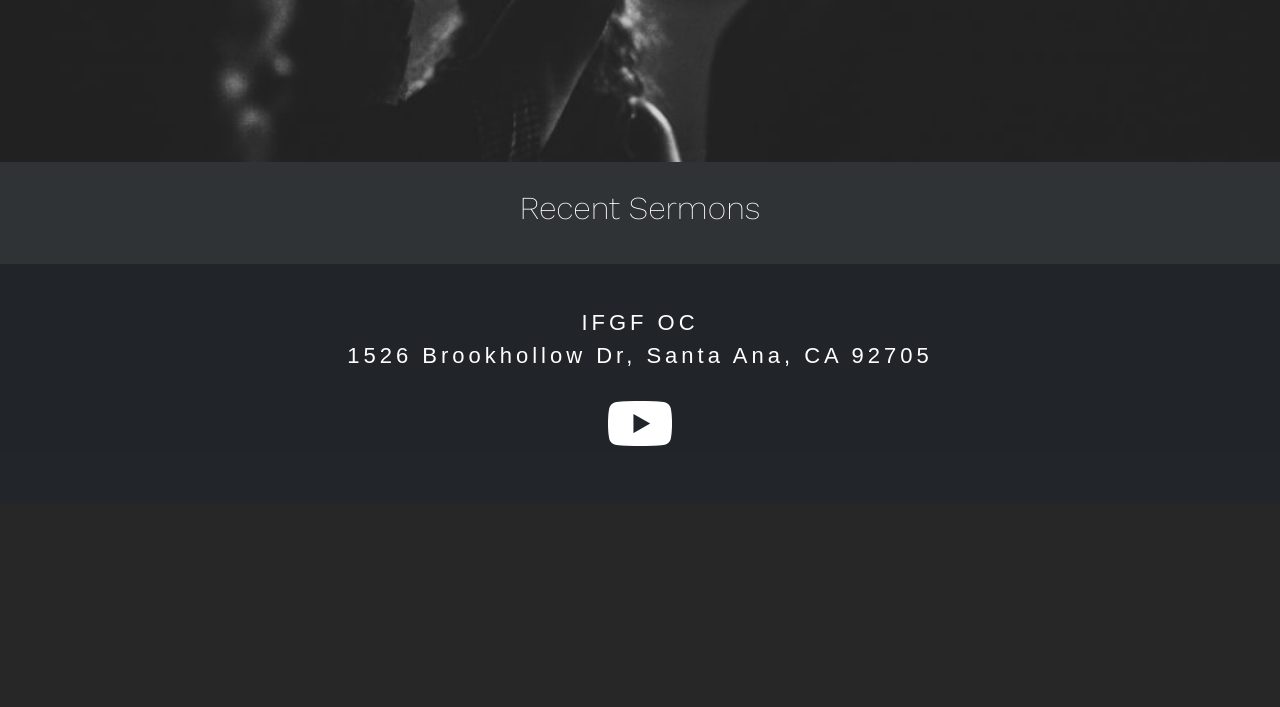
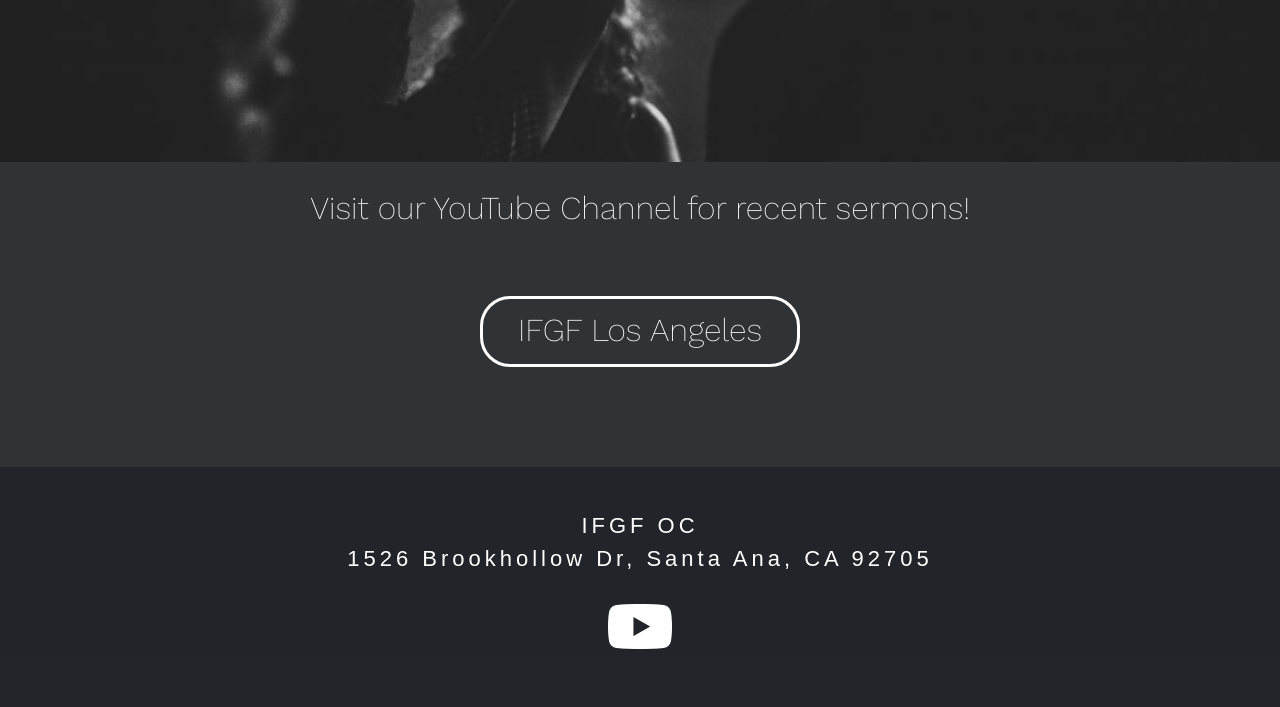
Before and after one commit to jthamrun/ifgfoc, a Django app: page /stream in a window 1280 px wide. Shown: the part 702-1409 px from the top of the page. Before the commit the page ends 1148 px from the top, so only its background shows below. Run offline with Django 3.2, Linux system fonts and the light colour scheme; some libraries are stand-ins or nearby versions; some web fonts are replaced.

Commit message:
FrontEnd Update 08/11/2020

```diff
--- a/church/settings.py
+++ b/church/settings.py
@@ -26,7 +26,7 @@ SECRET_KEY = '++3q$h6t)u6^q#p1&m%e(!mg-je9+@=rn8%*cpjzim3onapiw-'
 DEBUG = True
 
 #'ifgfoc.pythonanywhere.com'
-ALLOWED_HOSTS = []
+ALLOWED_HOSTS = ['ifgfoc.pythonanywhere.com']
 
 
 # Application definition
--- a/ifgfoc/static/js/script.js
+++ b/ifgfoc/static/js/script.js
@@ -1,9 +1,9 @@
-$(document).ready(function(){
+$(document).ready(function() {
     $.get(
         "https://www.googleapis.com/youtube/v3/channels", {
             part: 'contentDetails',
             id: 'UCnlbFb18WzWfsiYnmH10IWg',
-            key: 'AIzaSyDON8FOVrai8e6OlrnNKN5-r9_xktaUEI8' },
+            key: 'AIzaSyBxiln-oRK55Qz_Wh0sbAX1xbeH9oUen_k' },
             function(data) {
                 $.each(data.items, function(i, item) {
                     console.log(item);
@@ -17,42 +17,23 @@ $(document).ready(function(){
         $.get(
             "https://www.googleapis.com/youtube/v3/playlistItems", {
                 part: 'snippet',
-                maxResults: 24,
+                maxResults: 2,
                 playlistId: pid,
-                key: 'AIzaSyDON8FOVrai8e6OlrnNKN5-r9_xktaUEI8' },
+                key: 'AIzaSyBxiln-oRK55Qz_Wh0sbAX1xbeH9oUen_k' },
+
                 function(data) {
-                    var output = "";
-                    var count = 1;
-
-                    output.concat("<div class='row'>")
-
+                    var output;
                     $.each(data.items, function(i, item) {
                         console.log(item);
                         vidTitle = item.snippet.title;
-                        thumbnails_pic = item.snippet.thumbnails.high.url;
-                        vidUrl = item.snippet.resourceId.videoId;
-                        var vidtemp = '<div style="margin-bottom: 50px" class="col l4"><a href="https://www.youtube.com/watch?v='+ vidUrl +'"><img src= "https://img.youtube.com/vi/' + vidUrl + '/mqdefault.jpg">'+ vidTitle +'</a></div>';
+                        vidThumbnails = item.snippet.thumbnails.high.url;
+                        vidURL = item.snippet.resourceId.videoId;
 
-
-                        if (count%3 == 0) {
-                            output.concat(vidtemp).concat('</div><div class="row">');
-                        }
-                        else {
-                            output.concat('<div style="margin-bottom: 50px" class="col l4"><a href="https://www.youtube.com/watch?v='+ vidUrl +'"><img src= "https://img.youtube.com/vi/' + vidUrl + '/mqdefault.jpg">'+ vidTitle +'</a></div>');
-                        }
-
-                        if(count==24) {
-                            output = output.substr(output.length - 17);
-                        }
-
-                        count += 1;
-
-                        // output = '<div class="col l4"><a href="https://www.youtube.com/watch?v='+ vidUrl +'"><img src= "' + thumbnails_pic + '" width="300px" height="300px"></a></div>';
-
+                        output = '<div class="row"><div class="col l6 s8 push-s2 center-align"><a href="https://www.youtube.com/watch?v=' + vidURL + '"><img src="' + vidThumbnails + '" width=450vw height=400vh></a></div></div>';
 
                         $('#results').append(output);
-                  })
-              }
+                    })
+                }
         );
     }
 });
--- a/ifgfoc/static/styles.css
+++ b/ifgfoc/static/styles.css
@@ -178,6 +178,17 @@ nav, .sidenav {
     border: solid white;
 }
 
+#youtubeContainer a h3 {
+    font-family: 'Work Sans', sans-serif;
+    color: white;
+    border-radius: 30px;
+    padding-left: 2vw;
+    padding-right: 2vw;
+    padding-bottom: 2vh;
+    padding-top: 1.8vh;
+    border: solid white;
+}
+
 .streamContainer a h3:hover {
     background-color: #212529;
 }
@@ -188,11 +199,22 @@ nav, .sidenav {
     font-size: 4vh;
 }
 
+.recenth3 {
+    margin-bottom: 100px;
+}
+
 .streamContainer {
     width: 60vw;
 }
 
+#youtubeContainer {
+    max-width: 25vw;
+    min-width: 20vw;
+}
 
+#youtubeContainer a h3:hover {
+    background-color: #212529;
+}
 
 #indexcardcontainer {
     width:90%;
--- a/ifgfoc/templates/ifgfoc/layout.html
+++ b/ifgfoc/templates/ifgfoc/layout.html
@@ -14,10 +14,8 @@
         <link href="https://fonts.googleapis.com/css2?family=Work+Sans:wght@200&display=swap" rel="stylesheet">
         <link href="https://fonts.googleapis.com/css2?family=Oxygen:wght@700&display=swap" rel="stylesheet">
         <script src="https://ajax.googleapis.com/ajax/libs/jquery/3.5.1/jquery.min.js"></script>
+
         <meta name="viewport" content="width=device-width, initial-scale=1.0">
-
-        {% block scripts %}
-        {% endblock %}
 
         {% block style %}
         {% endblock %}
@@ -59,9 +57,9 @@
             {% endblock %}
         </div>
 
+        {% block scripts %}
+        {% endblock %}
 
-
-        <script src="https://code.jquery.com/jquery-3.3.1.min.js"></script>
         <script src="https://cdnjs.cloudflare.com/ajax/libs/materialize/1.0.0-beta/js/materialize.min.js"></script>
         <script>
             $(document).ready(function(){
--- a/ifgfoc/templates/ifgfoc/stream.html
+++ b/ifgfoc/templates/ifgfoc/stream.html
@@ -6,7 +6,7 @@
 {% endblock %}
 
 {% block scripts %}
-    <script src="{% static '/js/script.js' %}"></script>
+    <!-- <script src="{% static '/js/script.js' %}"></script> -->
 {% endblock %}
 
 {% block body %}
@@ -20,10 +20,18 @@
         </div>
     </div>
     <div class="recenth3">
-        <h3>Recent Sermons</h3>
-        <div class="container">
-            <div class="row" id="results"></div>
+        <h3>Visit our YouTube Channel for recent sermons!</h3>
+        <br>
+        <div class="container" id="youtubeContainer">
+            <a href="https://www.youtube.com/channel/UCnlbFb18WzWfsiYnmH10IWg">
+                <h3>
+                    IFGF Los Angeles
+                </h3>
+            </a>
         </div>
     </div>
+        <!-- <div style= "display:flex; justify-content:center; align-items:center;" class="container">
+            <div id="results"></div>
+        </div>   -->
 
 {% endblock %}
```
